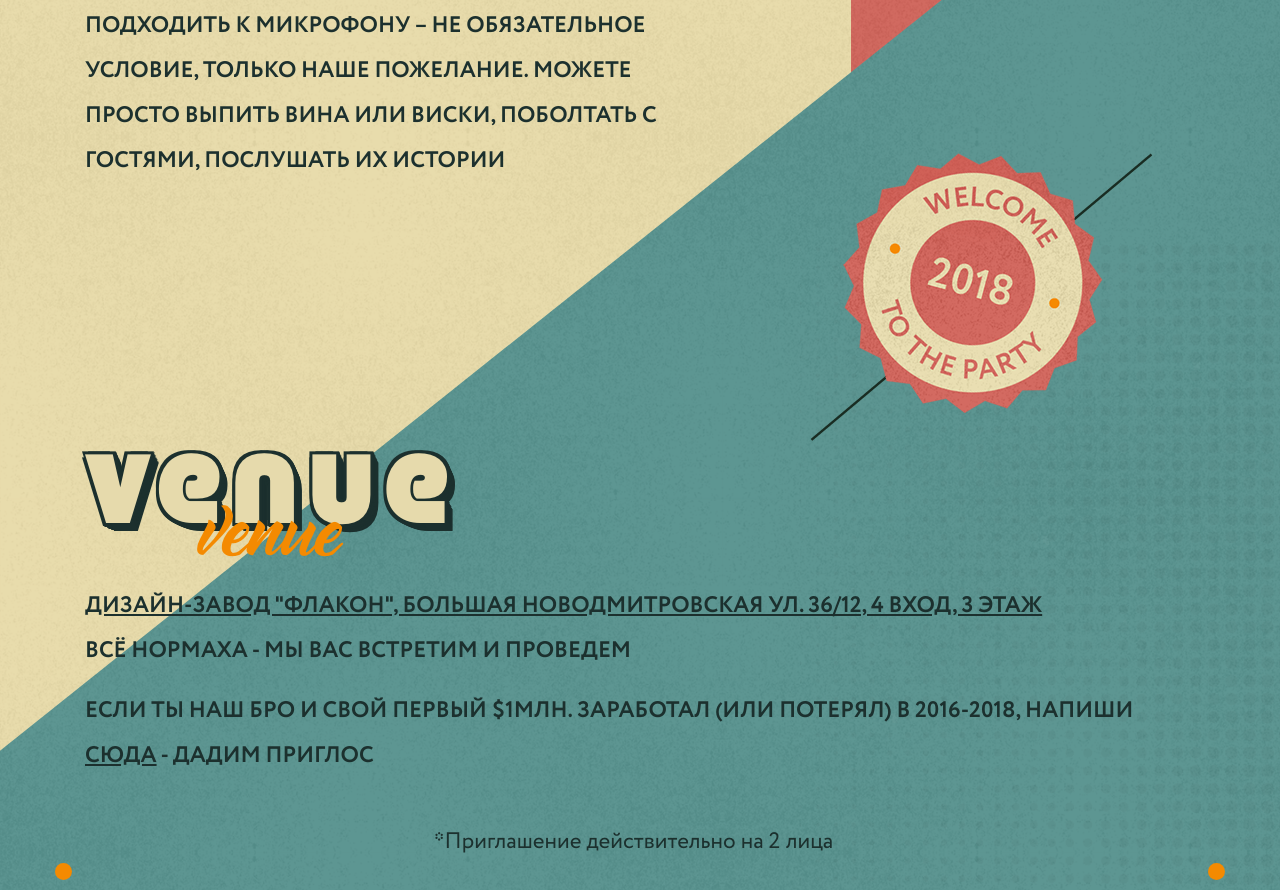
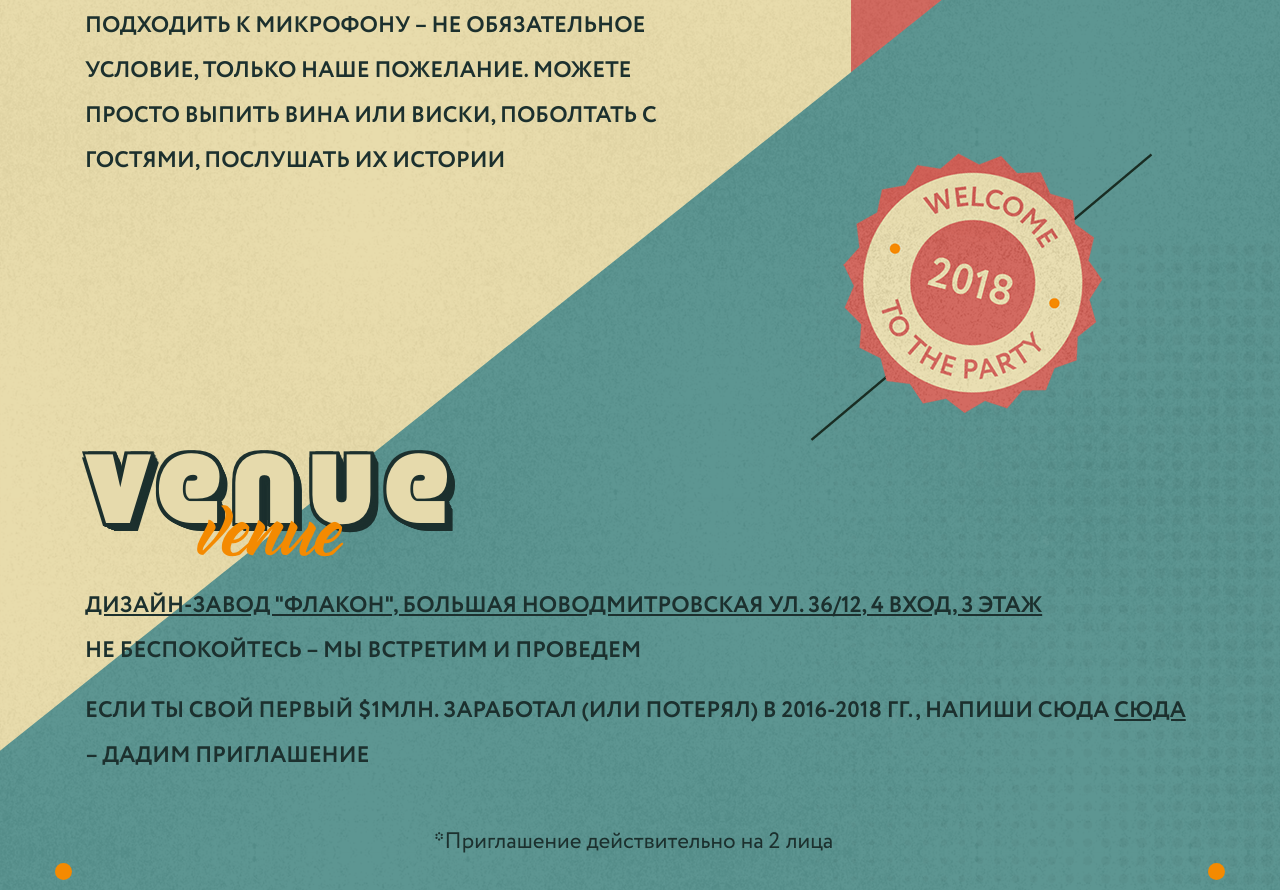
Before and after one commit to ned4ded/krypto-fuck-up-evening, a website: page www/index.html in a window 1280 px wide. Shown: the part 6954-7844 px from the top of the page. Drawn offline with Linux system fonts and the light colour scheme.

Commit message:
Update index.html

```diff
--- a/www/index.html
+++ b/www/index.html
@@ -330,10 +330,10 @@
               Дизайн-завод "Флакон", Большая Новодмитровская ул. 36/12, 4 вход, 3 этаж
             </a>
             <span class="about-us__paragraph-line about-us__paragraph-line--margin--wide">
-              Всё нормаха - мы вас встретим и проведем
+              Не беспокойтесь – мы встретим и проведем
             </span>
             <span class="about-us__paragraph-line">
-              Если ты наш бро и свой первый $1млн. заработал (или потерял) в 2016-2018, напиши <a target="_blank" href="https://t.me/marinoseg" class="about-us__link">сюда</a> - дадим приглос
+              Если ты свой первый $1млн. заработал (или потерял) в 2016-2018 гг., напиши сюда <a target="_blank" href="https://t.me/marinoseg" class="about-us__link">сюда</a> – дадим приглашение
             </span>
           </p>
         </div>
```
